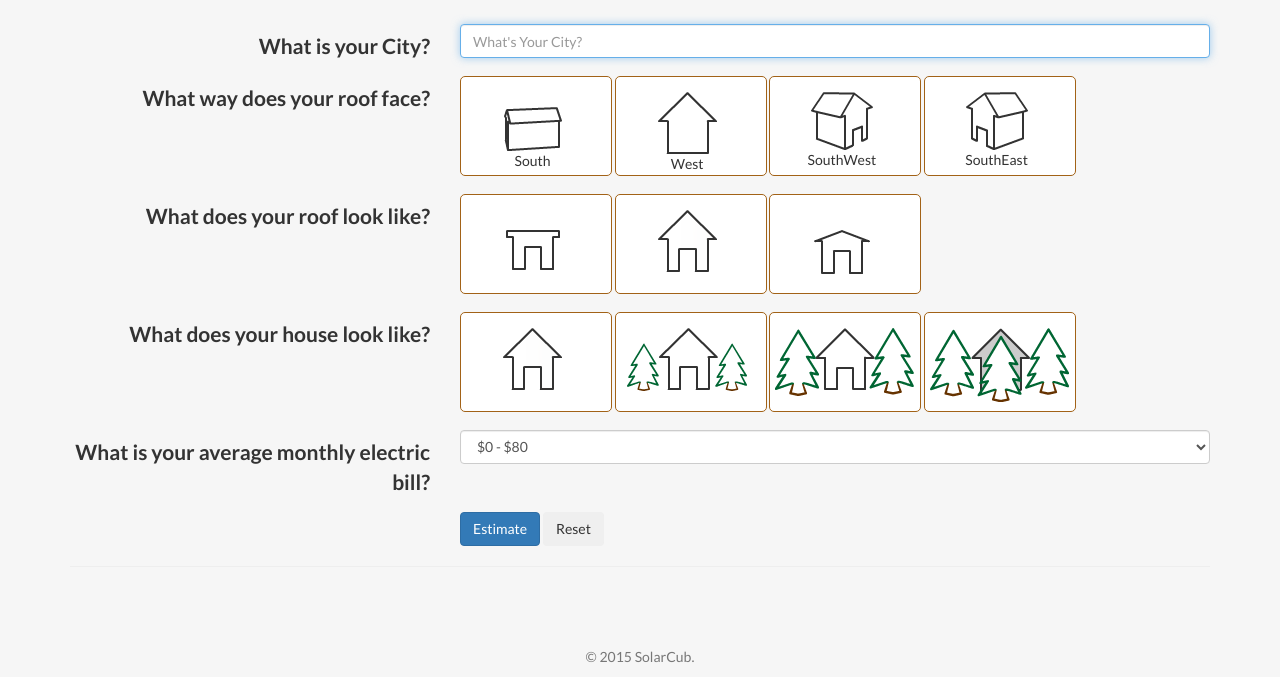
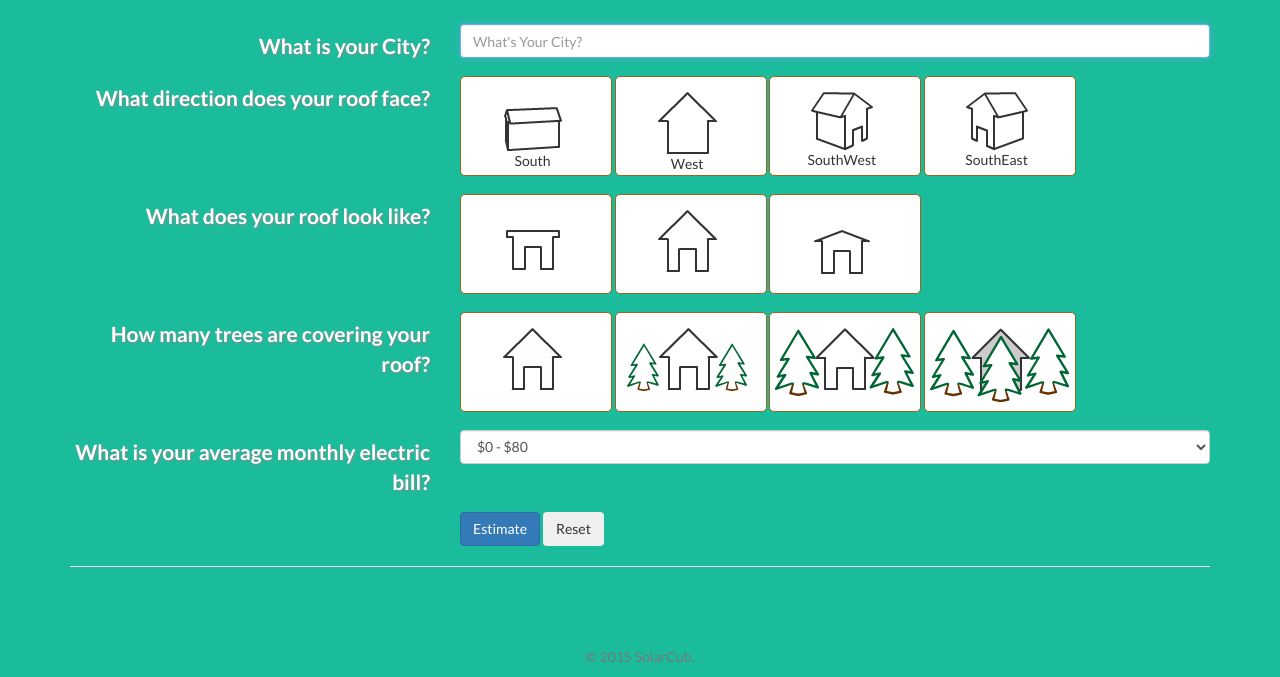
Before and after one commit to codymcnamara/solarcub, a plain HTML site: page index.html in a window 1280 px wide. Shown: the part 168-845 px from the top of the page. Drawn offline with nearby package versions, Linux system fonts and the light colour scheme; some packages are replaced by stand-ins of ours.

Commit message:
way sexier

```diff
--- a/index.html
+++ b/index.html
@@ -35,14 +35,14 @@
         <form class="form-horizontal">
 
           <div class="form-group">
-              <label for="city" class="col-sm-4 control-label">What is your City?</label>
+              <label for="city" class="col-sm-4 control-label sentences">What is your City?</label>
               <div class="col-sm-8">
                 <input type="text" class="form-control" id="city" placeholder="What's Your City?" required autofocus />
               </div>
             </div>
 
           <div class="form-group" id="orientation">
-          <label for="orientation" class="col-sm-4 control-label">What way does your roof face?</label>
+          <label for="orientation" class="col-sm-4 control-label sentences">What direction does your roof face?</label>
           <div class="col-sm-8">
 
             <div class="radioGroup">
@@ -72,7 +72,7 @@
 
 
           <div class="form-group">
-            <label id="tilt" for="tilt" class="col-sm-4 control-label">What does your roof look like?</label>
+            <label id="tilt" for="tilt" class="col-sm-4 control-label sentences">What does your roof look like?</label>
             <div class="col-sm-8">
               <div class="radioGroup">
                 <input type="radio" name="tilt" id="flatroof" value="0" class="sr-only" />
@@ -96,7 +96,7 @@
           </div>
 
           <div class="form-group">
-            <label id="tree" for="tree" class="col-sm-4 control-label"> What does your house look like?</label>
+            <label id="tree" for="tree" class="col-sm-4 control-label sentences"> How many trees are covering your roof?</label>
             <div class="col-sm-8">
 				      <div class="radioGroup">
                 <input type="radio" name="tree" id="notree" value="1" class="sr-only" />
@@ -126,7 +126,7 @@
           </div>
 
           <div class="form-group">
-            <label for="bill" class="col-sm-4 control-label">What is your average monthly electric bill? </label>
+            <label for="bill" class="col-sm-4 control-label sentences">What is your average monthly electric bill? </label>
             <div class="col-sm-8">
               <select id="bill" class="form-control">
                 <option value="80">$0 - $80</option>
@@ -151,7 +151,7 @@
 
       <div id="to-be-hidden">
 
-        <div class="row">
+        <div class="row sentences">
           <div class="col-sm-4 result-description" id="calc-description">
             <h3>SolarCub calculates that solar could save you:</h3>
           </div>
--- a/style.css
+++ b/style.css
@@ -1,3 +1,11 @@
+
+/*General*/
+
+.sentences{
+  text-shadow: 1px 1.25px 2px #8C8C8C;
+  color: white;
+}
+
 
 input[type=radio]{
   display: none;
@@ -17,7 +25,7 @@ label > input:checked + img{ /* (RADIO CHECKED) IMAGE STYLES */
 }
 
 html, body{
-  background-color: #f6f6f6;
+  background-color: rgb(26, 188, 156);
 }
 
 #the-logo-itself{
@@ -60,7 +68,6 @@ body {
 .jumbotron h1 { color: #333; }
 
 .result, .suggestion {
-  border: 5px solid #F4B95E;
   border-radius: 10px;
   padding: 65px 20px;
   margin-top: 15px;
@@ -68,6 +75,7 @@ body {
   text-align: center;
   background-color: white;
   color: #333;
+  box-shadow: 0px 4px 6px grey;
 }
 
 .suggestion {
@@ -77,6 +85,8 @@ body {
 
 .control-label {
   font-size: 150%;
+  text-shadow: 1px 1.25px 2px #8C8C8C;
+  color: white;
 }
 
 .radioGroup {
```
